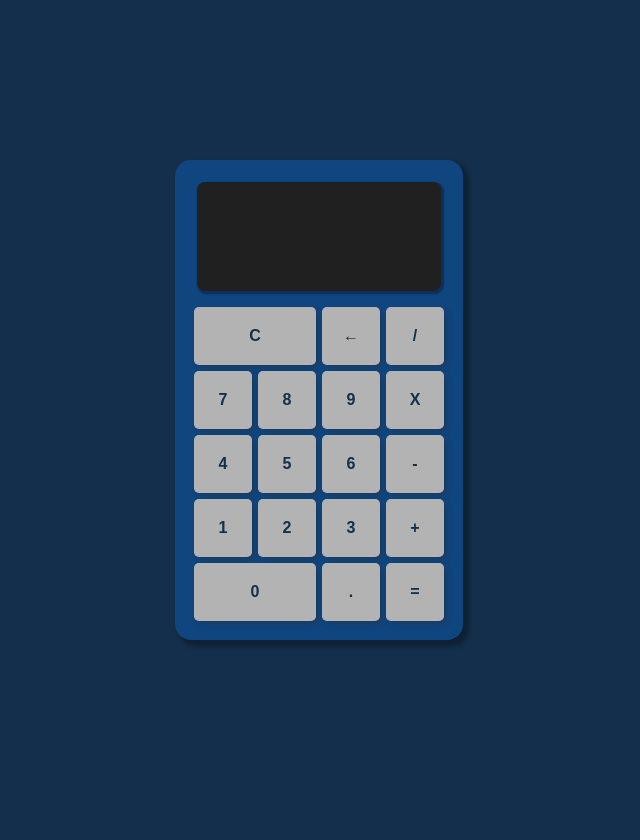
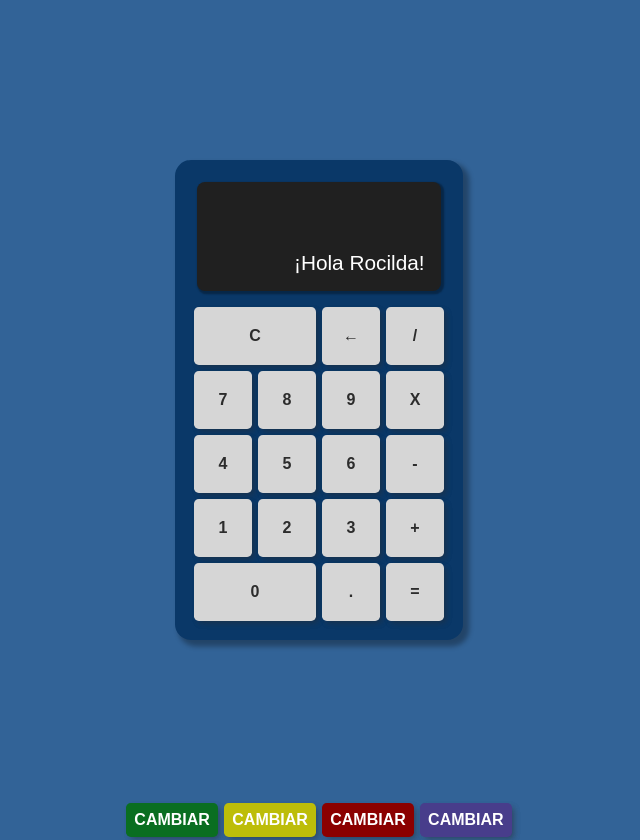
Before and after one commit to NicoPicotto/Calculadora-Js, a plain HTML site: page index.html in a window 1280 px wide. Shown: the whole page, without its empty margins (321-961 px from the left). Before the commit the page ends 800 px from the top, so only its background shows below. Drawn offline with Linux system fonts and the light colour scheme.

Commit message:
Implementación de cambios de color

```diff
--- /dev/null
+++ b/color.js
@@ -0,0 +1,21 @@
+const calcuColor = document.getElementById("calculadora")
+
+function cambiarVerde(){
+    document.body.style.backgroundColor = "#5EF080";
+    calcuColor.style.backgroundColor = "#0A6E21"
+}
+
+function cambiarAmarillo(){
+    document.body.style.backgroundColor = "#E6E157";
+    calcuColor.style.backgroundColor = "#ADA80E"
+}
+
+function cambiarRojo(){
+    document.body.style.backgroundColor = "#E14E44";
+    calcuColor.style.backgroundColor = "#A80B00"
+}
+
+function cambiarVioleta(){
+    document.body.style.backgroundColor = "#BC76E1";
+    calcuColor.style.backgroundColor = "#600094"
+}
--- a/display.js
+++ b/display.js
@@ -7,6 +7,12 @@ class Display {
         this.valorActual = ""
         this.valorAnterior = ""
         this.operacionEnCurso = undefined
+        this.signo = {
+            sumar: "+",
+            restar: "-",
+            multiplicar: "x",
+            dividir: "/"
+        }
     }
 
     //Operaciones
@@ -22,16 +28,12 @@ class Display {
         this.mostrarValores()
     }
 
-    calcular() {
-        const valorAnterior = parseFloat(this.valorAnterior)
-        const valorActual = parseFloat(this.valorActual)
-
-        if ( isNaN(valorActual) || isNaN(valorAnterior)) return
-        this.valorActual = this.calculador[this.operacionEnCurso](valorAnterior, valorActual)
-    }
-
     computar(operacion) {
         this.operacionEnCurso !== "igual" && this.calcular()
+        this.operacionEnCurso = operacion
+        this.valorAnterior = this.valorActual || this.valorAnterior
+        this.valorActual = ""
+        this.mostrarValores()
     }
 
     agregarNumero(numero){
@@ -41,8 +43,16 @@ class Display {
     }
 
     mostrarValores(){
-        this.displayValorActual.innerHTML = this.valorActual
-        this.displayValorAnterior.innerHTML = this.valorAnterior
+        this.displayValorActual.textContent = this.valorActual
+        this.displayValorAnterior.textContent = `${this.valorAnterior} ${this.signo[this.operacionEnCurso] || ""}`
+    }
+
+    calcular() {
+        const valorAnterior = parseFloat(this.valorAnterior)
+        const valorActual = parseFloat(this.valorActual)
+
+        if ( isNaN(valorActual) || isNaN(valorAnterior)) return
+        this.valorActual = this.calculador[this.operacionEnCurso](valorAnterior, valorActual)
     }
 }
 
--- a/index.html
+++ b/index.html
@@ -9,10 +9,10 @@
 </head>
 <body>
     <div class="container">
-        <div class="calculadora">
+        <div id="calculadora">
           <div class="display">
               <div id="valorAnterior"></div>
-              <div id="valorActual"></div>
+              <div id="valorActual">¡Hola Rocilda!</div>
           </div>
           <button class="col-2" onclick="display.borrarTodo()">C</button>
           <button onclick="display.borrar()">&larr;</button>
@@ -35,7 +35,15 @@
         </div>
     </div>
 
+    <div class="colorContainer">
+        <button class="color1" onclick="cambiarVerde()">CAMBIAR</button>
+        <button class="color2" onclick="cambiarAmarillo()">CAMBIAR</button>
+        <button class="color3" onclick="cambiarRojo()">CAMBIAR</button>
+        <button class="color4" onclick="cambiarVioleta()">CAMBIAR</button>
+    </div>
+
 <script src="main.js"></script>
 <script src="display.js"></script>
+<script src="color.js"></script>
 </body>
 </html>
--- a/style.css
+++ b/style.css
@@ -4,7 +4,7 @@
 }
 
 body {
-    background-color: #142f4b;
+    background-color: #326397;
     margin: 0;
 }
 
@@ -15,11 +15,11 @@ body {
     height: 50em;
 }
 
-.calculadora{
+#calculadora{
     display: grid;
     grid-template-columns: repeat(4, 4em);
     grid-template-rows: 8em repeat(5, 4em);
-    background-color: #104680;
+    background-color: #0a3868;
     padding: 1em;
     border-radius: 1em;
     box-shadow: 0.3em 0.3em 0.3em 0.1em rgba(0, 0, 0, 0.308);
@@ -33,8 +33,8 @@ button{
     border: none;
     border-radius: 0.3em;
     font-size: 1em;
-    background-color: rgb(179, 179, 179);
-    color: #142f4b;
+    background-color: rgb(214, 214, 214);
+    color: #2c2c2c;
     box-shadow: 0.2em 0.2em 0.4em -0.1em rgba(0, 0, 0, 0.288), 0.2em 0.2em 0.4em -0.1em rgba(90, 90, 90, 0.288) ;
 }
 
@@ -62,9 +62,67 @@ button:active{
 }
 
 #valorActual{
-    font-size: 1.2em;
+    font-size: 1.3em;
 }
 
 #valorAnterior{
     font-size: 2em;
 }
+
+.colorContainer{
+    display: flex;
+    align-items: center;
+    justify-content: center;
+}
+
+.color1{
+    display: flex;
+    font-size: 1em;
+    padding: 0.5em;
+    color: white;
+    background-color: #0A6E21;
+    transition: 0.2s ease-in;
+}
+
+.color1:hover{
+    background-color: rgb(0, 75, 0);
+}
+
+.color2{
+    display: flex;
+    font-size: 1em;
+    padding: 0.5em;
+    color: white;
+    background-color: rgb(189, 189, 9);
+    transition: 0.2s ease-in;
+}
+
+.color2:hover{
+    background-color: rgb(146, 146, 7);
+}
+
+.color3{
+    display: flex;
+    font-size: 1em;
+    padding: 0.5em;
+    color: white;
+    background-color: darkred;
+    transition: 0.2s ease-in;
+}
+
+.color3:hover{
+    background-color: rgb(90, 0, 0);
+}
+
+.color4{
+    display: flex;
+    font-size: 1em;
+    padding: 0.5em;
+    color: white;
+    background-color: darkslateblue;
+    transition: 0.2s ease-in;
+}
+
+.color4:hover{
+    background-color: rgb(47, 39, 99);
+}
```
